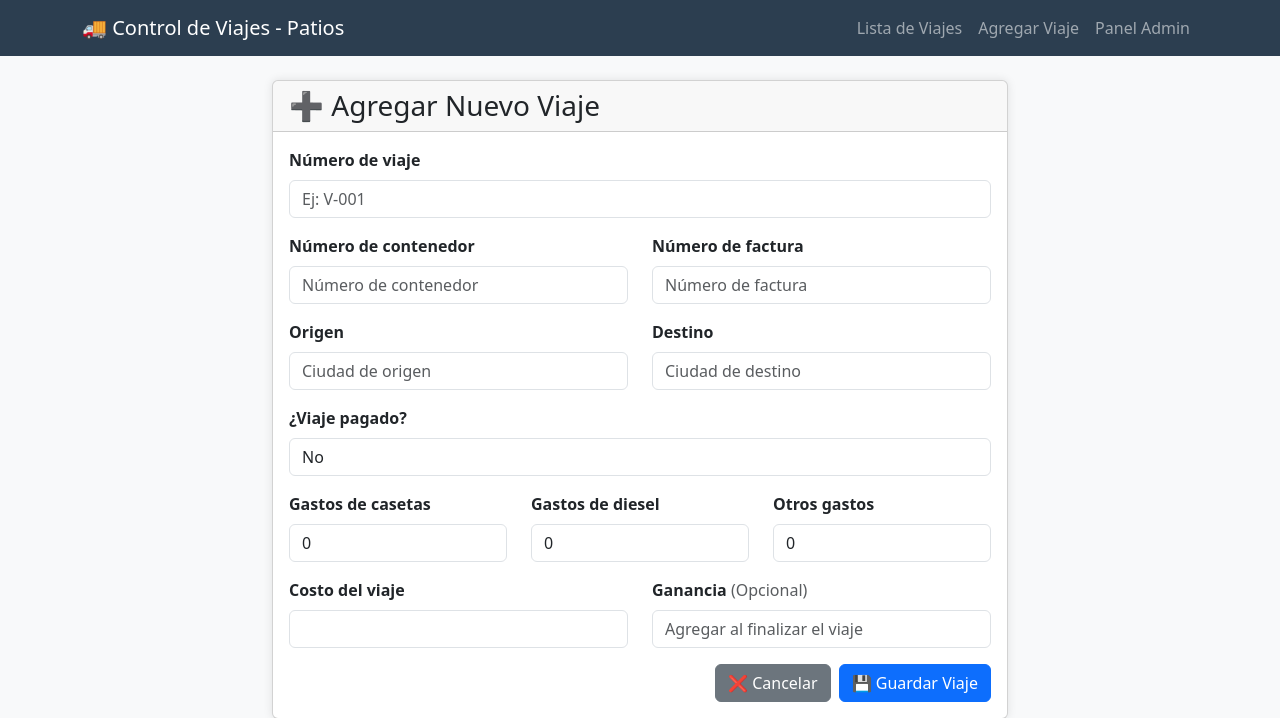
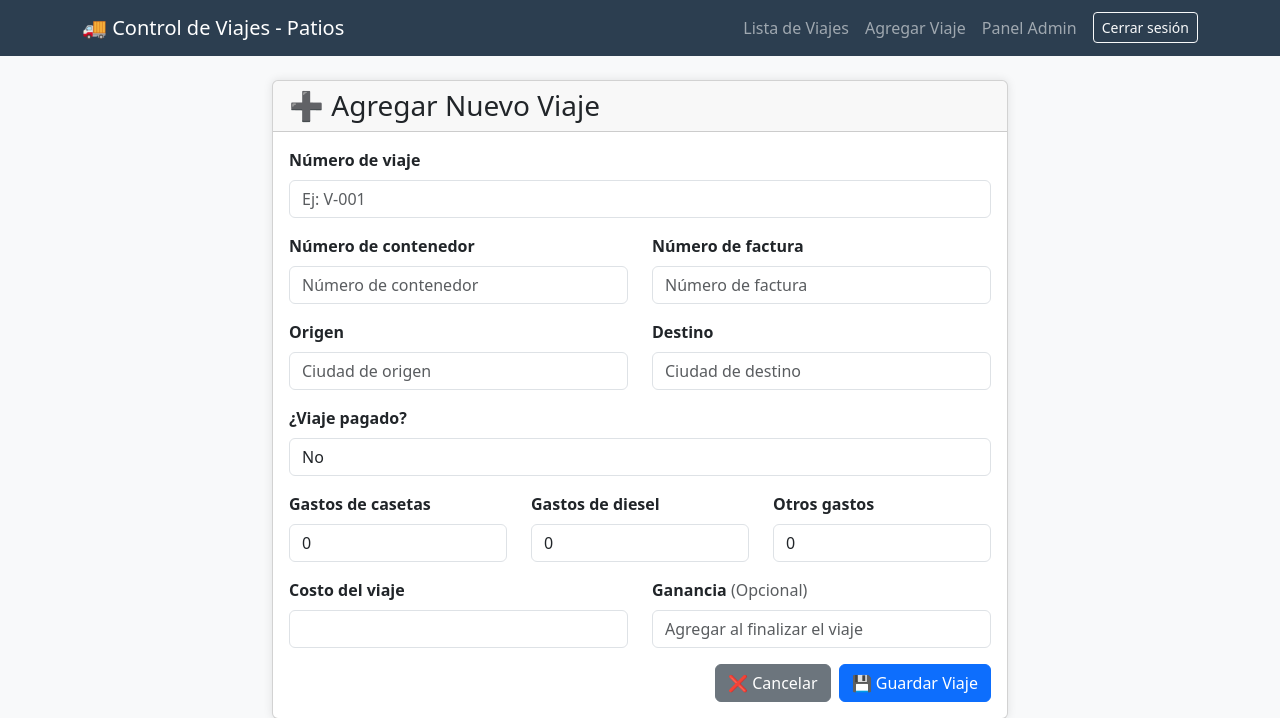
Before and after one commit to Fernando-Alvarado-Soria/Djandoxd, a Django app: page /agregar/ in a window 1280 px wide. Shown: the top 718 px of the page. Run offline with Django 5.2, Linux system fonts and the light colour scheme; the visitor is signed in with stand-in values (Sample User, id 1).

Commit message:
agregar botón de cerrar sesión en navbar

```diff
--- a/trailers/templates/trailers/base.html
+++ b/trailers/templates/trailers/base.html
@@ -27,6 +27,7 @@
             </button>
             <div class="collapse navbar-collapse" id="navbarNav">
                 <ul class="navbar-nav ms-auto">
+                    {% if user.is_authenticated %}
                     <li class="nav-item">
                         <a class="nav-link" href="{% url 'lista_viajes' %}">Lista de Viajes</a>
                     </li>
@@ -36,6 +37,17 @@
                     <li class="nav-item">
                         <a class="nav-link" href="/admin/">Panel Admin</a>
                     </li>
+                    <li class="nav-item ms-2">
+                        <form method="post" action="{% url 'logout' %}" class="d-inline">
+                            {% csrf_token %}
+                            <button type="submit" class="btn btn-outline-light btn-sm mt-1">Cerrar sesión</button>
+                        </form>
+                    </li>
+                    {% else %}
+                    <li class="nav-item">
+                        <a class="nav-link" href="{% url 'login' %}">Iniciar sesión</a>
+                    </li>
+                    {% endif %}
                 </ul>
             </div>
         </div>
```
